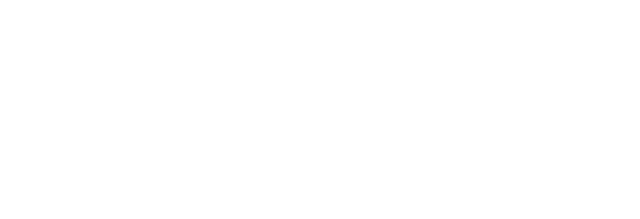
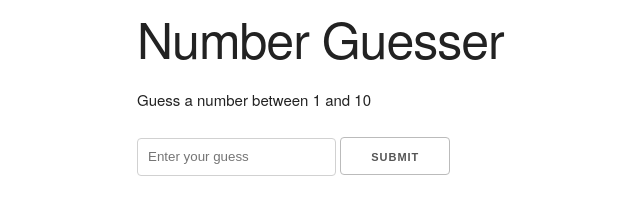
Before and after one commit to ramanbatra1709/Number-Guesser, a plain HTML site: page index.html in a window 1280 px wide. Shown: the whole page, without its empty margins (23-663 px from the left). Drawn offline with nearby package versions, Linux system fonts and the light colour scheme.

Commit message:
Add basic UI elements

```diff
--- a/index.html
+++ b/index.html
@@ -9,6 +9,15 @@
     <title>Number Guesser</title>
 </head>
 <body>
+    <div class="container">
+        <h1>Number Guesser</h1>
+        <div id="game">
+            <p>Guess a number between <span class="min-num">1</span> and <span class="max-num">10</span></p>
+            <input type="number" id="guess-input" placeholder="Enter your guess">
+            <input type="submit" value="Submit" id="guess-value">
+            <p class="message"></p>
+        </div>
+    </div>
     <script src="./js/app.js"></script>
 </body>
 </html>
```
